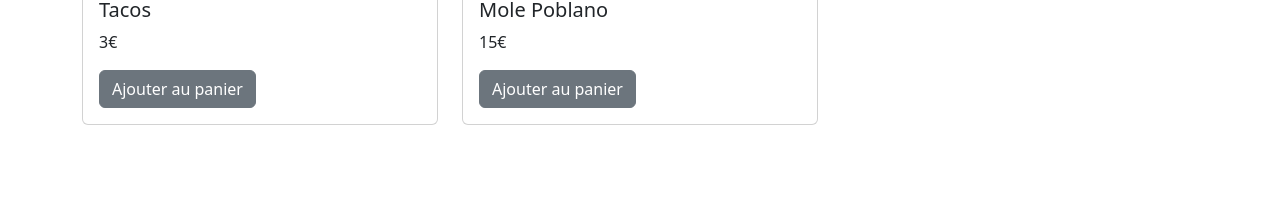
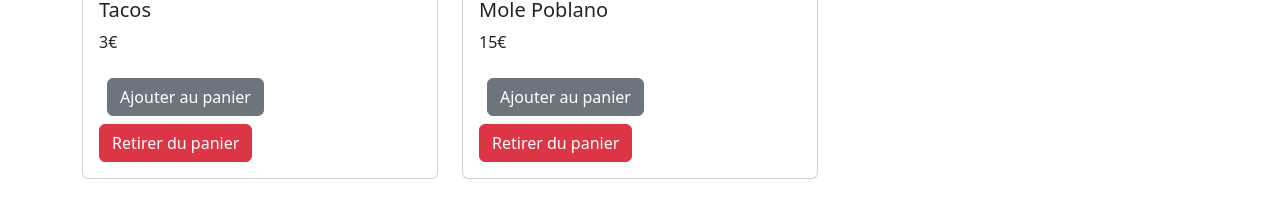
Before and after one commit to Martin-Rouault/Vite-Default, a React (Vite) app: page / in a window 1280 px wide. Shown: the part 474-686 px from the top of the page. Built offline with nearby package versions, Linux system fonts and the light colour scheme.

Commit message:
Added CartReducer

```diff
--- a/src/components/Dish.jsx
+++ b/src/components/Dish.jsx
@@ -7,7 +7,7 @@ import { Badge, Button } from "react-bootstrap";
 import Card from "react-bootstrap/Card";
 
 export default function Dish({ name, prix, image, isNew }) {
-    const { addToCart } = useContext(CartContext);
+    const { dispatch } = useContext(CartContext);
 
     return (
         <Card>
@@ -20,8 +20,18 @@ export default function Dish({ name, prix, image, isNew }) {
             <Card.Body>
                 <Card.Title>{name}</Card.Title>
                 <Card.Text>{prix}€</Card.Text>
-                <Button variant="secondary" onClick={() => addToCart()}>
+                <Button
+                    variant="secondary"
+                    onClick={() => dispatch({ type: "increment" })}
+                    className="m-2"
+                >
                     Ajouter au panier
+                </Button>
+                <Button
+                    variant="danger"
+                    onClick={() => dispatch({ type: "decrement" })}
+                >
+                    Retirer du panier
                 </Button>
             </Card.Body>
         </Card>
--- a/src/components/Header.jsx
+++ b/src/components/Header.jsx
@@ -11,6 +11,8 @@ import { Button } from "react-bootstrap";
 
 export default function Header() {
     const { cartCount } = useContext(CartContext);
+
+    console.log(cartCount)
 
     return (
         <header>
--- a/src/context/CartContext.jsx
+++ b/src/context/CartContext.jsx
@@ -1,18 +1,13 @@
-import { createContext, useState } from "react";
+import { createContext, useReducer } from "react";
+import { cartReducer, initialState } from "../reducer/CartReducer";
 
 const CartContext = createContext();
 
 export const CartContextProvider = ({ children }) => {
-    const [cartCount, setCartCount] = useState(0);
-
-    function addToCart() {
-        setCartCount(cartCount + 1);
-    }
-
-    const context = { cartCount, addToCart };
+    const [state, dispatch] = useReducer(cartReducer, initialState);
 
     return (
-        <CartContext.Provider value={context}>
+        <CartContext.Provider value={{ cartCount: state.cartCount, dispatch }}>
             {children}
         </CartContext.Provider>
     );
--- /dev/null
+++ b/src/reducer/CartReducer.js
@@ -0,0 +1,14 @@
+export const initialState = {
+    cartCount: 0,
+};
+
+export const cartReducer = (state, action) => {
+    switch (action.type) {
+        case "increment":
+            return { cartCount: state.cartCount + 1};
+        case "decrement":
+            return { cartCount: Math.max(0, state.cartCount - 1) };
+        default:
+            return state;
+    }
+};
```
